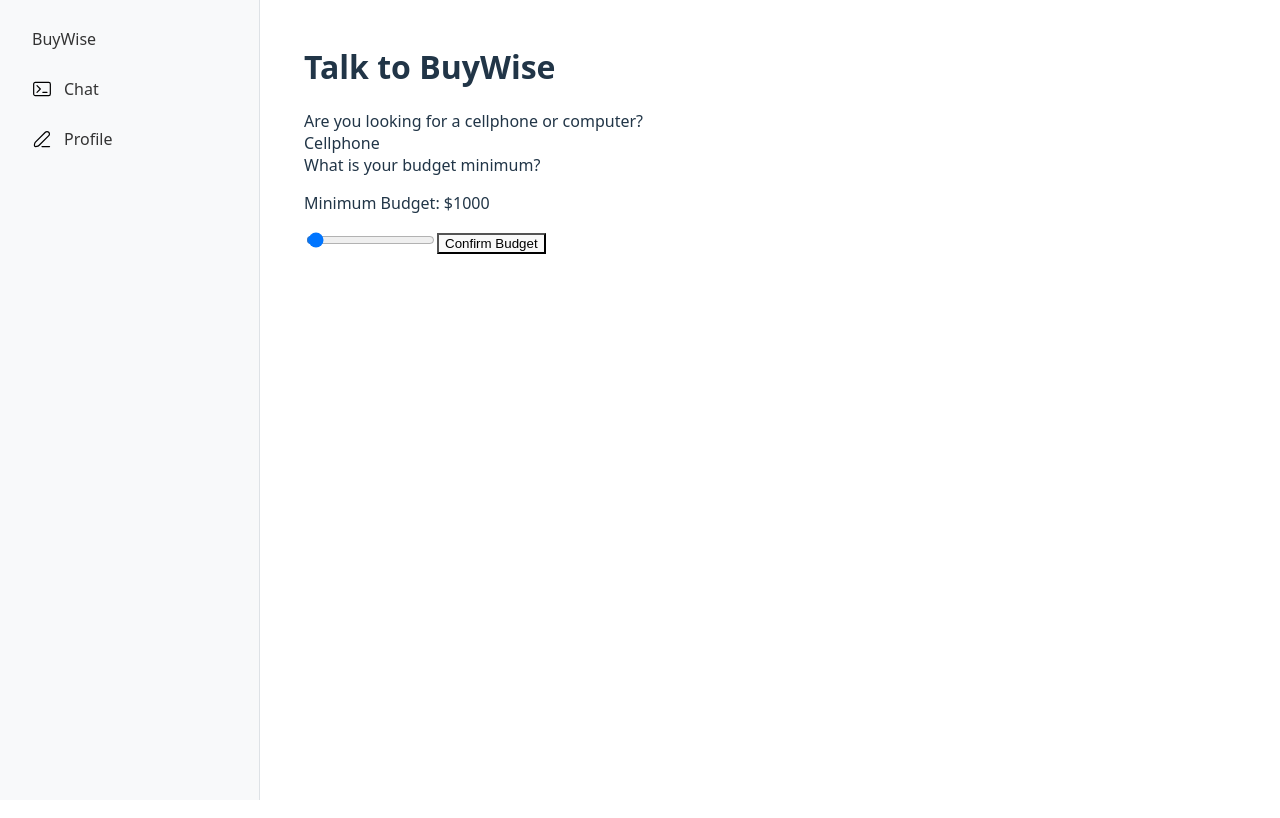
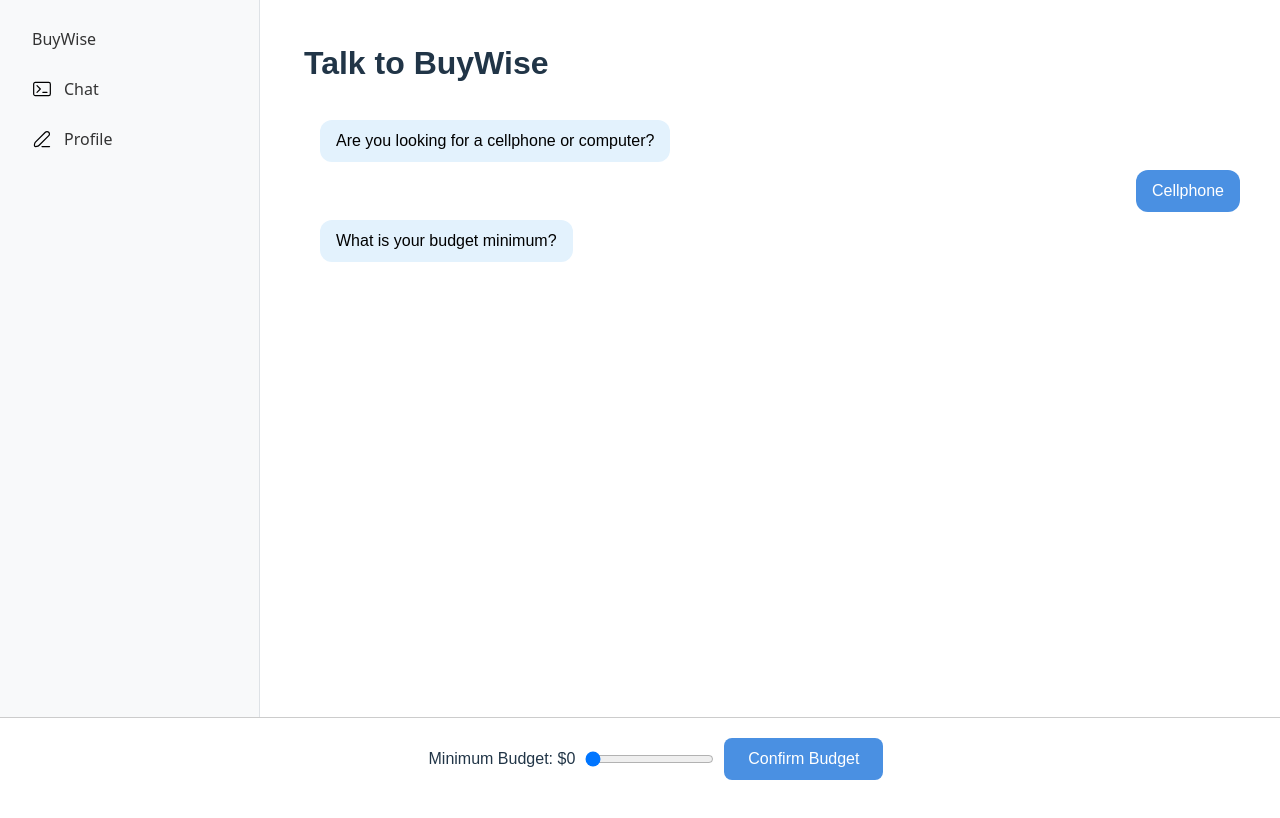
Before and after one commit to zhtgeneral/BuyWise, a React (Vite) app in the folder client/: page /chat in a window 1280 px wide. Both pictures are taken after a click on the button "Cellphone". Shown: the top 818 px of the page. Built offline with nearby package versions, Linux system fonts and the light colour scheme.

Commit message:
Updated styling on chat page

```diff
--- /dev/null
+++ b/client/src/components/ChatMessage.jsx
@@ -0,0 +1,11 @@
+import '../styles/ChatMessage.css';
+
+export default function ChatMessage({ speaker, text }) {
+  return(
+    <div className={`chat-row ${speaker}`}>
+      <div className={`chat-message ${speaker}`}>
+        {text}
+      </div>
+    </div>
+  )
+}
--- a/client/src/pages/ChatPage.jsx
+++ b/client/src/pages/ChatPage.jsx
@@ -1,16 +1,20 @@
 import { useState } from "react";
 import ProductGrid from "../components/ProductGrid";
+import ChatMessage from "../components/ChatMessage";
+import "../styles/ChatPage.css"
 
 /** This is tha page where the user can chat with the AI for products */
 export default function ChatPage() {
+  const MAX_BUDGET = 50000;
+  const MIN_BUDGET = 0;
   const [stepIndex, setStepIndex] = useState(0);
   const [chat, setChat] = useState([
     { speaker: 'bot', text: 'Are you looking for a cellphone or computer?' },
   ]);
   const [answers, setAnswers] = useState({
     category: '',
-    budgetMax: 0,
-    budgetMin: 1000,
+    budgetMax: MIN_BUDGET,
+    budgetMin: MIN_BUDGET,
     brand: '',
     rating: 0,
   });
@@ -23,9 +27,9 @@ export default function ChatPage() {
       key: 'category',
       question: 'Are you looking for a cellphone or computer?',
       input: () => (
-        <div>
-          <button onClick={() => handleAnswer('Cellphone', { category: 'Cellphone' })}>Cellphone</button>
-          <button onClick={() => handleAnswer('Computer', { category: 'Computer' })}>Computer</button>
+        <div className="chat-input-content">
+          <button className="chat-button" onClick={() => handleAnswer('Cellphone', { category: 'Cellphone' })}>Cellphone</button>
+          <button className="chat-button" onClick={() => handleAnswer('Computer', { category: 'Computer' })}>Computer</button>
         </div>
       ),
     },
@@ -33,22 +37,24 @@ export default function ChatPage() {
       key: 'budgetMin',
       question: 'What is your budget minimum?',
       input: () => (
-        <div>
+        <div className="chat-input-content">
           <p>Minimum Budget: ${answers.budgetMin}</p>
           <input
             type="range"
-            min="0"
-            max="50000"
+            min={MIN_BUDGET}
+            max={MAX_BUDGET}
             step="1"
             value={answers.budgetMin}
             onChange={(e) =>
               setAnswers((previous) => ({
                 ...previous,
                 budgetMin: parseInt(e.target.value),
+                budgetMax: parseInt(e.target.value),
               }))
             }
           />
           <button
+            className="chat-button"
             onClick={() =>
               handleAnswer(`$${answers.budgetMin}`, {
                 budgetMin: answers.budgetMin,
@@ -64,12 +70,12 @@ export default function ChatPage() {
       key: 'budgetMax',
       question: 'What is your budget maximum?',
       input: () => (
-        <div>
+        <div className="chat-input-content">
           <p>Maximum Budget: ${answers.budgetMax}</p>
           <input
             type="range"
             min={answers.budgetMin}
-            max="50000"
+            max={MAX_BUDGET}
             step="1"
             value={answers.budgetMax}
             onChange={(e) =>
@@ -80,6 +86,7 @@ export default function ChatPage() {
             }
           />
           <button
+            className="chat-button"
             onClick={() =>
               handleAnswer(`$${answers.budgetMax}`, {
                 budgetMax: answers.budgetMax,
@@ -95,7 +102,7 @@ export default function ChatPage() {
       key: 'brand',
       question: 'Do you have a brand preference?',
       input: () => (
-        <div>
+        <div className="chat-input-content">
           <input
             type="text"
             value={answers.brand}
@@ -103,8 +110,9 @@ export default function ChatPage() {
               setAnswers((previous) => ({ ...previous, brand: e.target.value }))
             }
             placeholder="Enter a brand"
+            className="chat-field-input"
           />
-          <button onClick={() => handleAnswer(answers.brand || 'No Preference')}>
+          <button className="chat-button" onClick={() => handleAnswer(answers.brand || 'No Preference')}>
             Submit
           </button>
         </div>
@@ -114,11 +122,12 @@ export default function ChatPage() {
       key: 'rating',
       question: 'What is your preferred rating?',
       input: () => (
-        <div>
+        <div className="chat-input-content">
           {[1, 2, 3, 4, 5].map((number) => (
             <button
               key={number}
               onClick={() => handleAnswer(`${number} stars`, { rating: number })}
+              className="chat-button"
             >
               {number}
             </button>
@@ -143,33 +152,35 @@ export default function ChatPage() {
     setTimeout(() => {
       if (nextStepIndex < steps.length) {
         const nextStep = steps[nextStepIndex];
-        setChat((prev) => [...prev, { type: 'bot', text: nextStep.question }]);
+        setChat((prev) => [...prev, { speaker: 'bot', text: nextStep.question }]);
       }
       setStepIndex(nextStepIndex);
     }, 500);
   };
 
   return (
-    <main>
+    <main className="chat-page">
       <h1>Talk to BuyWise</h1>
-      <div>
-        {chat.map((message, index) => (
-          <div>
-            {message.text}
-          </div>
-        ))}
 
+      <div className="chat-wrapper">
+        <div className="chat-container">
+          {chat.map((message, index) => (
+            <ChatMessage speaker={message.speaker} text={message.text} />
+          ))}
+
+          {currentStep.key === 'results' && (
+            <div>
+              <h3>Recommended Products</h3>
+              <ProductGrid />
+            </div>
+          )}
+        </div>
         {currentStep.input && (
-          <div>{currentStep.input()}</div>
-        )}
-
-        {currentStep.key === 'results' && (
-          <div>
-            <h3>Recommended Products</h3>
-            <ProductGrid />
+          <div className="chat-input-fixed">
+            {currentStep.input()}
           </div>
         )}
       </div>
     </main>
-  )
+  );
 }
--- /dev/null
+++ b/client/src/styles/ChatMessage.css
@@ -0,0 +1,30 @@
+.chat-row {
+  display: flex;
+}
+
+.chat-row.bot {
+  justify-content: flex-start;
+}
+
+.chat-row.user {
+  justify-content: flex-end;
+}
+
+.chat-message {
+  padding: 0.75rem 1rem;
+  border-radius: 12px;
+  max-width: 60%;
+  word-wrap: break-word;
+}
+
+.bot .chat-message {
+  background-color: #e3f2fd;
+  color: #000;
+  text-align: left;
+}
+
+.user .chat-message {
+  background-color: #4a90e2;
+  color: white;
+  text-align: right;
+}
--- /dev/null
+++ b/client/src/styles/ChatPage.css
@@ -0,0 +1,69 @@
+.chat-page {
+  display: flex;
+  flex-direction: column;
+  height: 100vh;
+  overflow: hidden;
+  font-family: Arial, sans-serif;
+}
+
+.chat-wrapper {
+  flex: 1;
+  display: flex;
+  flex-direction: column;
+  position: relative;
+  height: 100%;
+}
+
+.chat-container {
+  flex: 1;
+  overflow-y: auto;
+  padding: 1rem;
+  padding-bottom: 100px;
+  display: flex;
+  flex-direction: column;
+  gap: 0.5rem;
+  scroll-behavior: smooth;
+}
+
+.chat-input-fixed {
+  position: fixed;
+  bottom: 0;
+  left: 0;
+  width: 100%;
+  padding: 1rem;
+  background-color: #fff;
+  border-top: 1px solid #ccc;
+  z-index: 1000;
+}
+
+.chat-input-content {
+  display: flex;
+  flex-wrap: wrap;
+  gap: 0.5rem;
+  justify-content: center;
+  align-items: center;
+}
+
+.chat-field-input {
+  width: 100%;
+  padding: 0.75rem;
+  border: 1px solid #ddd;
+  border-radius: 8px;
+  font-size: 1rem;
+  max-width: 480px;
+}
+
+.chat-button {
+  padding: 0.75rem 1.5rem;
+  border: none;
+  border-radius: 8px;
+  font-size: 1rem;
+  cursor: pointer;
+  transition: all 0.2s ease;
+  background-color: #4a90e2;
+  color: white;
+}
+
+.chat-button:hover {
+  opacity: 0.8;
+}
```
